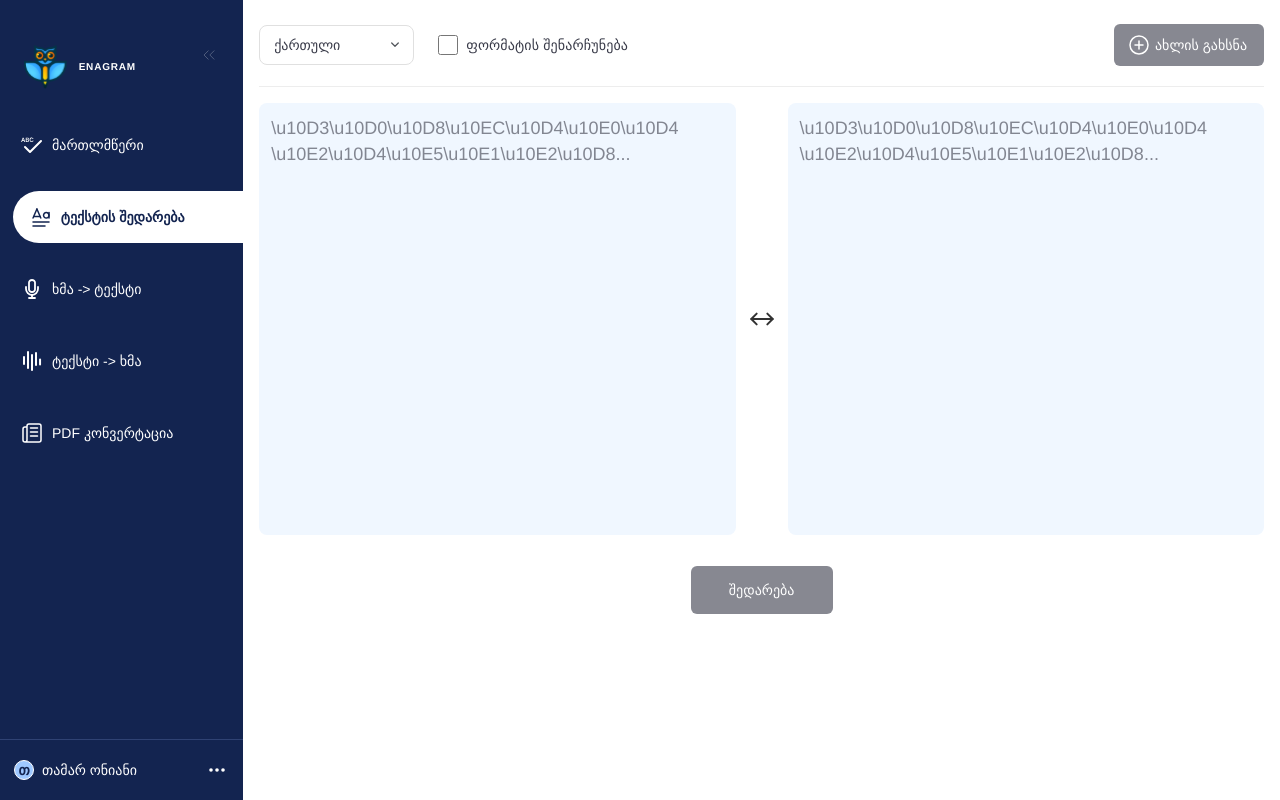
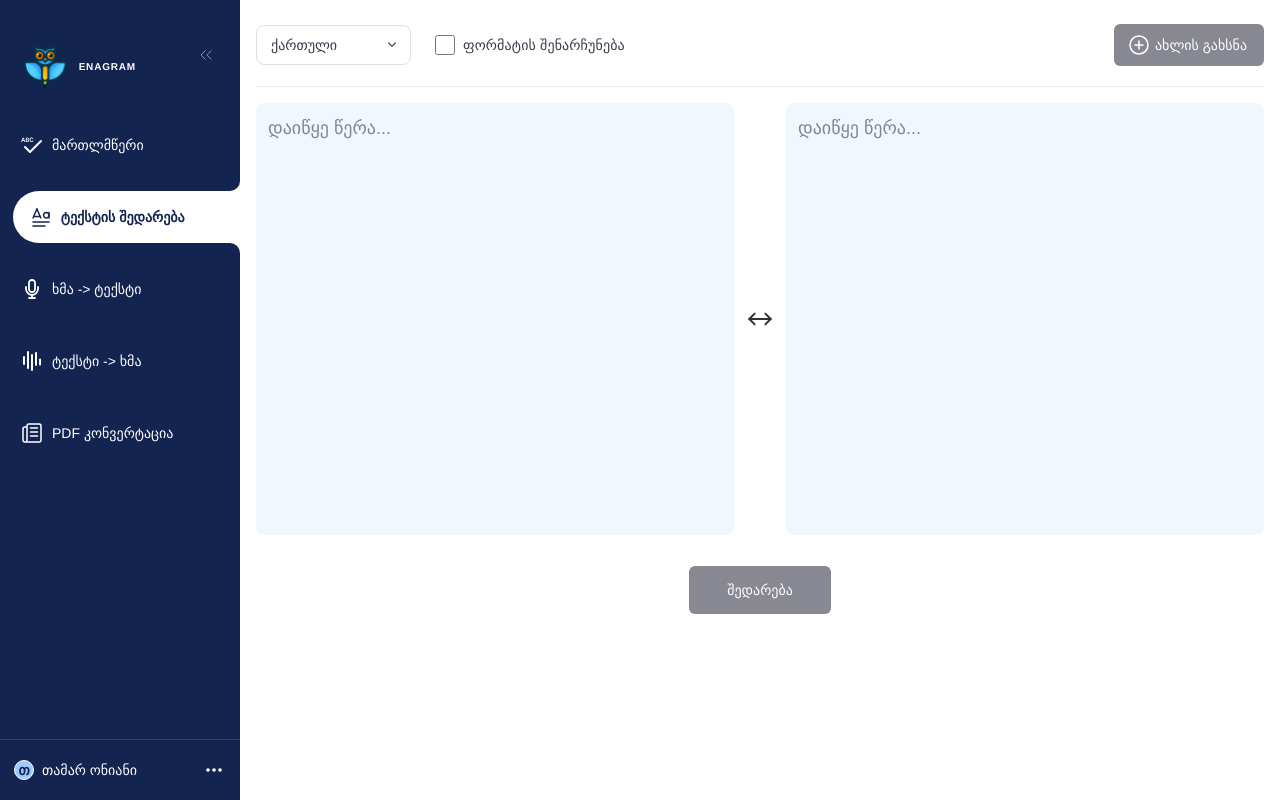
Before and after one commit to sabaPhruidze/frontend-enagram-text-comparer, a React (Vite) app: page / in a window 1280 px wide. Built offline with nearby package versions, Linux system fonts and the light colour scheme.

Commit message:
finally done the curves on right side

```diff
--- a/src/components/CompareTextPanel.tsx
+++ b/src/components/CompareTextPanel.tsx
@@ -9,18 +9,29 @@ type CompareTextPanelProps = {
   validationMessage?: string;
 };
 
-const CompareTextPanel = ({ hasCompared, onTextChange, segments, textValue, validationMessage }: CompareTextPanelProps) => {
-  if (hasCompared) return <DiffTextView placeholder="\u10D3\u10D0\u10D8\u10EC\u10D4\u10E0\u10D4 \u10E2\u10D4\u10E5\u10E1\u10E2\u10D8..." segments={segments} />;
+const CompareTextPanel = ({
+  hasCompared,
+  onTextChange,
+  segments,
+  textValue,
+  validationMessage,
+}: CompareTextPanelProps) => {
+  if (hasCompared)
+    return <DiffTextView placeholder="დაიწყე წერა..." segments={segments} />;
 
   return (
     <div className="w-full md:flex-1 md:min-w-0 lg:basis-0">
       <textarea
-        className="h-47.5 w-full resize-none rounded-lg bg-[#F0F7FF] p-3 text-sm leading-5.5 text-[#383A48] outline-none placeholder:text-[#8E98A8] md:h-108 md:p-4 md:text-lg md:leading-[1.625rem] md:placeholder:text-[#383A48]/60 lg:p-3"
+        className="h-47.5 w-full resize-none rounded-lg bg-[#F0F7FF] p-3 text-sm leading-5.5 text-[#383A48] outline-none placeholder:text-[#8E98A8] md:h-108 md:p-4 md:text-lg md:leading-6.5 md:placeholder:text-[#383A48]/60 lg:p-3"
         onChange={(event) => onTextChange(event.target.value)}
-        placeholder="\u10D3\u10D0\u10D8\u10EC\u10D4\u10E0\u10D4 \u10E2\u10D4\u10E5\u10E1\u10E2\u10D8..."
+        placeholder="დაიწყე წერა..."
         value={textValue}
       />
-      {validationMessage ? <p className="mt-1 text-xs leading-4 font-normal text-[#D3162B]">{validationMessage}</p> : null}
+      {validationMessage ? (
+        <p className="mt-1 text-xs leading-4 font-normal text-[#D3162B]">
+          {validationMessage}
+        </p>
+      ) : null}
     </div>
   );
 };
--- a/src/components/DesktopSidebarNav.tsx
+++ b/src/components/DesktopSidebarNav.tsx
@@ -12,23 +12,47 @@ type DesktopSidebarNavProps = {
   selectedToolId: ToolId;
 };
 
-const DesktopSidebarNav = ({ items, onSelectTool, selectedToolId }: DesktopSidebarNavProps) => (
+const DesktopSidebarNav = ({
+  items,
+  onSelectTool,
+  selectedToolId,
+}: DesktopSidebarNavProps) => (
   <nav className="mt-1">
     {items.map((item) => {
       const isSelected = item.id === selectedToolId;
       const iconClass = `h-6 w-6 shrink-0 ${isSelected ? "" : "brightness-0 invert"}`;
+      const selectedButtonClass =
+        "relative ml-[0.8rem] h-13 w-[14.4rem] rounded-l-[1.875rem] bg-white px-4 text-[#132450] before:pointer-events-none before:absolute before:-top-[1.875rem] before:right-0 before:h-[1.875rem] before:w-[1.875rem] before:rounded-br-[1.875rem] before:bg-[#132450] before:content-[''] after:pointer-events-none after:absolute after:-bottom-[1.875rem] after:right-0 after:h-[1.875rem] after:w-[1.875rem] after:rounded-tr-[1.875rem] after:bg-[#132450] after:content-['']";
       const buttonClass = isSelected
-        ? "ml-[0.8rem] h-13 w-[14.4rem] rounded-l-[1.875rem] bg-white px-4 text-[#132450]"
+        ? selectedButtonClass
         : "h-13 w-full px-5 text-white";
 
       return (
-        <div className="flex h-[4.5rem] items-center" key={item.id}>
-          <button className={`flex cursor-pointer items-center gap-2 text-left ${buttonClass}`} onClick={() => onSelectTool(item.id)} type="button">
+        <div className="flex h-18 relative" key={item.id}>
+          {isSelected && (
+            <>
+              <div className="w-50 absolute h-2.5 right-0 top-0 bg-amber-50 z-1" />
+              <div className="w-50 absolute h-2.5 right-0 top-0 bg-[#132450] z-2 rounded-br-full" />
+            </>
+          )}
+          <button
+            className={`flex cursor-pointer items-center gap-2 my-2.5 text-left ${buttonClass}`}
+            onClick={() => onSelectTool(item.id)}
+            type="button"
+          >
             <img alt={item.label} className={iconClass} src={item.iconSrc} />
-            <span className={`text-sm leading-5 tracking-normal ${isSelected ? "font-bold" : "font-normal"}`}>
+            <span
+              className={`text-sm leading-5 tracking-normal ${isSelected ? "font-bold" : "font-normal"}`}
+            >
               {item.label}
             </span>
           </button>
+          {isSelected && (
+            <>
+              <div className="w-50 absolute h-2.5 right-0 bottom-0 bg-amber-50 z-1" />
+              <div className="w-50 absolute h-2.5 right-0 bottom-0 bg-[#132450] z-2 rounded-tr-full" />
+            </>
+          )}
         </div>
       );
     })}
--- a/src/components/DesktopSidebarTopBlock.tsx
+++ b/src/components/DesktopSidebarTopBlock.tsx
@@ -10,7 +10,7 @@ const DesktopSidebarTopBlock = () => (
           ENAGRAM
         </p>
       </div>
-      <img alt="Collapse sidebar" className="h-5 w-5 opacity-50" src={sidebarCollapse} />
+      <img alt="Collapse sidebar" className="h-5 w-5" src={sidebarCollapse} />
     </div>
   </div>
 );
--- a/src/components/TextCompareDesktopSidebar.tsx
+++ b/src/components/TextCompareDesktopSidebar.tsx
@@ -4,7 +4,9 @@ import toolPdfConvert from "../assets/tool-pdf-convert.svg";
 import toolTextToVoice from "../assets/tool-text-to-voice.svg";
 import toolVoiceToText from "../assets/tool-voice-to-text.svg";
 import { TOOL_OPTIONS, type ToolId } from "../constants/toolOptions";
-import DesktopSidebarNav, { type DesktopSidebarItem } from "./DesktopSidebarNav";
+import DesktopSidebarNav, {
+  type DesktopSidebarItem,
+} from "./DesktopSidebarNav";
 import DesktopSidebarTopBlock from "./DesktopSidebarTopBlock";
 import DesktopSidebarUserRow from "./DesktopSidebarUserRow";
 
@@ -27,11 +29,18 @@ const SIDEBAR_ITEMS: DesktopSidebarItem[] = TOOL_OPTIONS.map((toolOption) => ({
   label: toolOption.label,
 }));
 
-const TextCompareDesktopSidebar = ({ onSelectTool, selectedToolId }: TextCompareDesktopSidebarProps) => (
-  <aside className="flex w-[243.2px] shrink-0 flex-col bg-[#132450] text-white">
+const TextCompareDesktopSidebar = ({
+  onSelectTool,
+  selectedToolId,
+}: TextCompareDesktopSidebarProps) => (
+  <aside className="flex w-60 shrink-0 flex-col bg-[#132450] text-white">
     <div className="flex-1">
       <DesktopSidebarTopBlock />
-      <DesktopSidebarNav items={SIDEBAR_ITEMS} onSelectTool={onSelectTool} selectedToolId={selectedToolId} />
+      <DesktopSidebarNav
+        items={SIDEBAR_ITEMS}
+        onSelectTool={onSelectTool}
+        selectedToolId={selectedToolId}
+      />
     </div>
     <DesktopSidebarUserRow />
   </aside>
```
